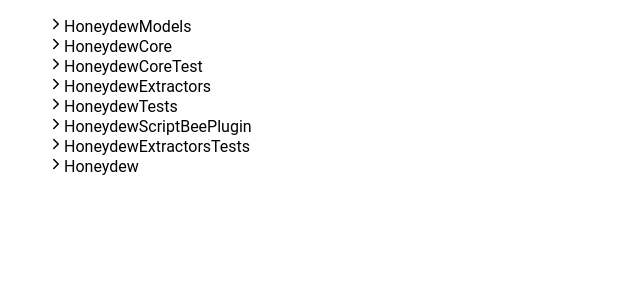
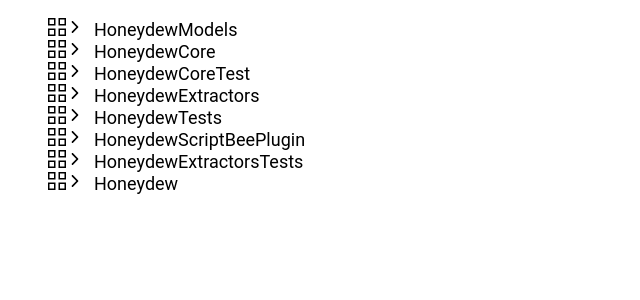
Before and after one commit to DrBaxR/spektrum-visualizer, a React (Create React App) app: page / in a window 1280 px wide. Shown: the top 300 px of the page, without its empty margins (0-640 px from the left). Built offline with nearby package versions, Linux system fonts and the light colour scheme.

Commit message:
Type icons

```diff
--- a/src/components/TreeNode.tsx
+++ b/src/components/TreeNode.tsx
@@ -1,5 +1,5 @@
 import React, { useState } from "react";
-import { ExportUnit, getNodeDisplayIdentifier } from "../data/export-unit";
+import { ExportUnit, getNodeDisplayIdentifier, getUnitIcon } from "../data/export-unit";
 import '../styles/TreeNode.css';
 import { IoIosArrowDown, IoIosArrowForward } from 'react-icons/io'
 
@@ -55,6 +55,7 @@ export const TreeNode: React.FC<Props> = ({ node, expanded, onIdentifierClick })
   return (
     <div>
       <div className="identifier" onClick={() => handleIdentifierClick()}>
+        {getUnitIcon(node)}
         {hasChildren() && <span className="expand-icon">{expanded ? <IoIosArrowDown /> : <IoIosArrowForward />}</span>}
         {getNodeDisplayIdentifier(node)}
       </div>
--- a/src/data/export-unit.ts
+++ /dev/null
@@ -1,12 +0,0 @@
-export interface ExportUnit {
-  identifier: string,
-  type: string,
-  coverage: number,
-  testAmount: number,
-  children: ExportUnit[],
-}
-
-export const getNodeDisplayIdentifier = (node: ExportUnit): string => {
-  const splitIdentifier = node.identifier.split("->");
-  return splitIdentifier[splitIdentifier.length - 1];
-};
--- /dev/null
+++ b/src/data/export-unit.tsx
@@ -0,0 +1,43 @@
+/* eslint-disable react/jsx-key */
+/* eslint-disable react/react-in-jsx-scope */
+import { GrProjects, GrStatusUnknown } from "react-icons/gr";
+import {
+  VscSymbolNamespace,
+  VscFile,
+  VscSymbolClass,
+  VscSymbolMethod
+} from "react-icons/vsc";
+
+enum UnitTypes {
+  project = "PROJECT",
+  file = "FILE",
+  namespace = "NAMESPACE",
+  class = "CLASS",
+  method = "METHOD"
+}
+
+export interface ExportUnit {
+  identifier: string;
+  type: UnitTypes;
+  coverage: number;
+  testAmount: number;
+  children: ExportUnit[];
+}
+
+export const getNodeDisplayIdentifier = (node: ExportUnit): string => {
+  const splitIdentifier = node.identifier.split("->");
+  return splitIdentifier[splitIdentifier.length - 1];
+};
+
+const iconMap = new Map([
+  [UnitTypes.project, <GrProjects />],
+  [UnitTypes.file, <VscFile />],
+  [UnitTypes.namespace, <VscSymbolNamespace />],
+  [UnitTypes.class, <VscSymbolClass />],
+  [UnitTypes.method, <VscSymbolMethod />]
+]);
+export const getUnitIcon = (unit: ExportUnit): JSX.Element => {
+  const iconNullable = iconMap.get(unit.type);
+  const icon = iconNullable !== undefined ? iconNullable : <GrStatusUnknown />;
+  return icon;
+};
--- a/src/index.tsx
+++ b/src/index.tsx
@@ -1,7 +1,7 @@
 import React from "react";
 import ReactDOM from "react-dom/client";
 import { App } from "./App";
-import { getData } from "./data/getData";
+import { getData } from "./data/get-data";
 
 getData().then(data => {
   const root = ReactDOM.createRoot(document.getElementById(
--- a/src/styles/Tree.css
+++ b/src/styles/Tree.css
@@ -1,3 +1,4 @@
 ul {
   list-style-type: none;
+  font-size: large;
 }
--- a/src/styles/TreeNode.css
+++ b/src/styles/TreeNode.css
@@ -2,3 +2,7 @@
   user-select: none;
   cursor: pointer;
 }
+
+.identifier .expand-icon {
+  margin-right: 10px;
+}
```
Also changed, not shown: src/data/get-data.ts (renamed from src/data/getData.ts).
